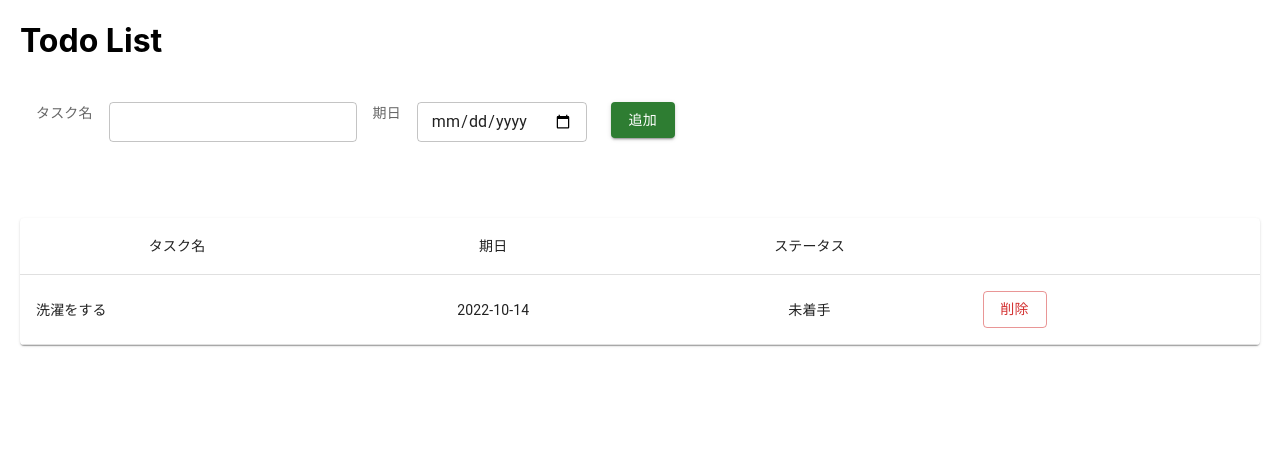
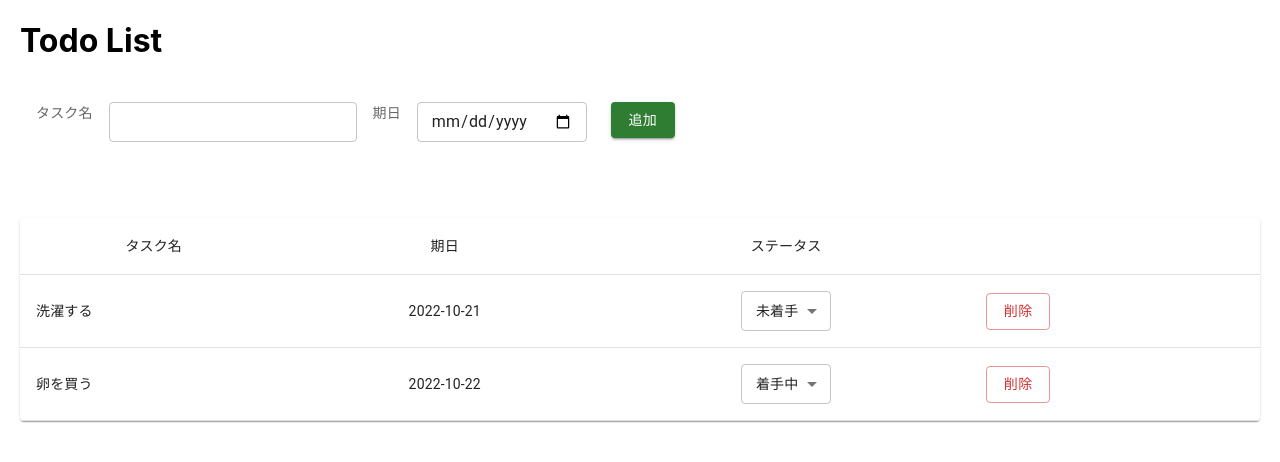
Before and after one commit to tominagamaya/todo-react-app, a React (Create React App) app: page /todolist in a window 1280 px wide. Shown: the top 462 px of the page. Built offline with nearby package versions, Linux system fonts and the light colour scheme.

Commit message:
add todo task

```diff
--- a/src/components/TodoList.jsx
+++ b/src/components/TodoList.jsx
@@ -1,12 +1,38 @@
-import React, { useState } from 'react';
+import React, { useEffect, useState } from 'react';
 import Button from '@mui/material/Button';
 import TextField from '@mui/material/TextField';
-import { Table, TableBody, TableCell, TableContainer, TableHead, TableRow, Paper } from '@mui/material';
+import { Table, TableBody, TableCell, TableContainer, TableHead, TableRow, Paper, MenuItem, getNativeSelectUtilityClasses } from '@mui/material';
 import FormLabel from '@mui/material/FormLabel';
+import Select from '@mui/material/Select';
 import '../App.css';
 
 const TodoList = () => {
-  const [task, setTask] = useState("");
+  const [tasks, setTask] = useState([]);
+
+  useEffect(() => {
+    setTask([{id: 1, title: '洗濯する', date: "2022-10-21", state: 1},
+    {id: 2, title: '卵を買う', date: "2022-10-22", state: 2}
+    ]);
+  }, []);
+
+  const handleChange = (targetId, event) => {
+    const updateTasks = [];
+    tasks.map((value) => {
+      if (value.id === targetId) {
+        updateTasks.push({id: value.id, title: value.title, date: value.date, state: event.target.value})
+      } else {
+        updateTasks.push(value);
+      }
+    })
+    setTask(updateTasks);
+  }
+
+  const addTask = () => {
+    //todo: useRefを使う
+    const title = document.getElementById("todo").value;
+    const date = document.getElementById("date").value;
+    setTask([...tasks, {id: tasks.length + 1, title: title, date: date, state: 1}]);
+  }
 
   return (
     <div className="todo">
@@ -21,7 +47,7 @@ const TodoList = () => {
           <TextField id="date" size="small" type="date" variant="outlined" />
         </div>
         <div className="todo-input-content">
-          <Button id="submit" color="success" variant="contained" sx={{ marginLeft: 3 }}>追加</Button>
+          <Button id="submit" color="success" variant="contained" sx={{ marginLeft: 3 }} onClick={addTask}>追加</Button>
         </div>
       </form>
       <div>
@@ -36,14 +62,27 @@ const TodoList = () => {
               </TableRow>
             </TableHead>
             <TableBody>
-              <TableRow>
-                <TableCell>洗濯をする</TableCell>
-                  <TableCell align="center">2022-10-14</TableCell>
-                  <TableCell align="center">未着手</TableCell>
+              {tasks.map((task) => (
+                <TableRow key={task.id}>
+                  <TableCell>{task.title}</TableCell>
+                  <TableCell align="center">{task.date}</TableCell>
+                  <TableCell align="center">
+                    <Select
+                      id="todo-state"
+                      value={task.state}
+                      onChange={(e) => handleChange(task.id, e)}
+                      sx={{ fontSize: 14, height: 40, width: 90 }}
+                    >
+                      <MenuItem value={1}>未着手</MenuItem>
+                      <MenuItem value={2}>着手中</MenuItem>
+                      <MenuItem value={3}>完了</MenuItem>
+                    </Select>
+                  </TableCell>
                   <TableCell>
                     <Button variant="outlined" color="error">削除</Button>
                   </TableCell>
-              </TableRow>
+                </TableRow>
+              ))}
             </TableBody>
           </Table>
         </TableContainer>
```
